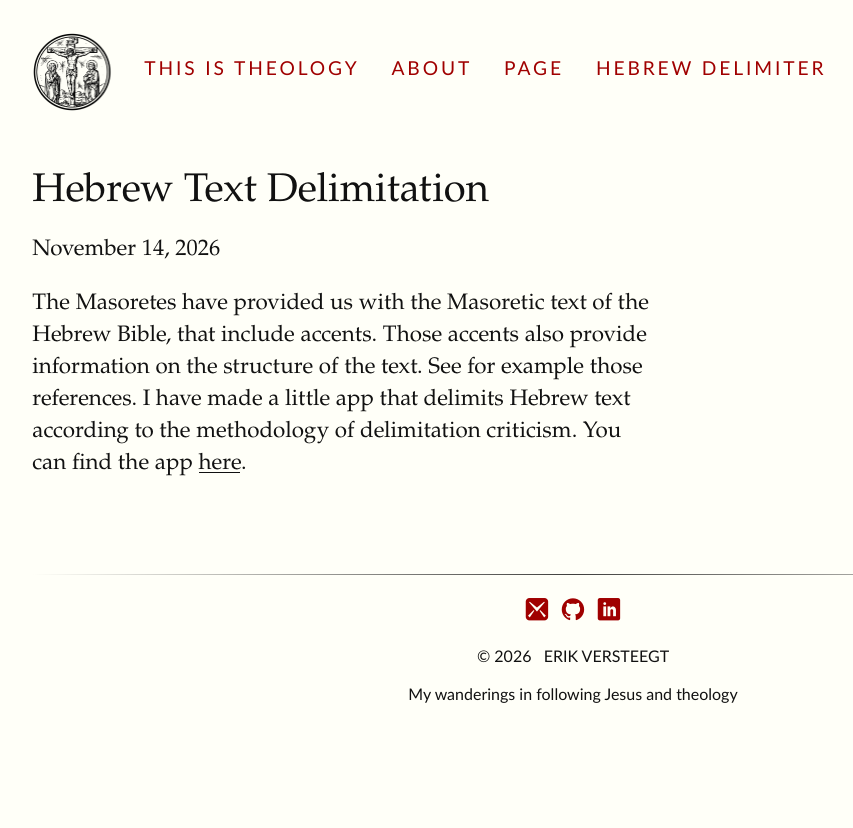
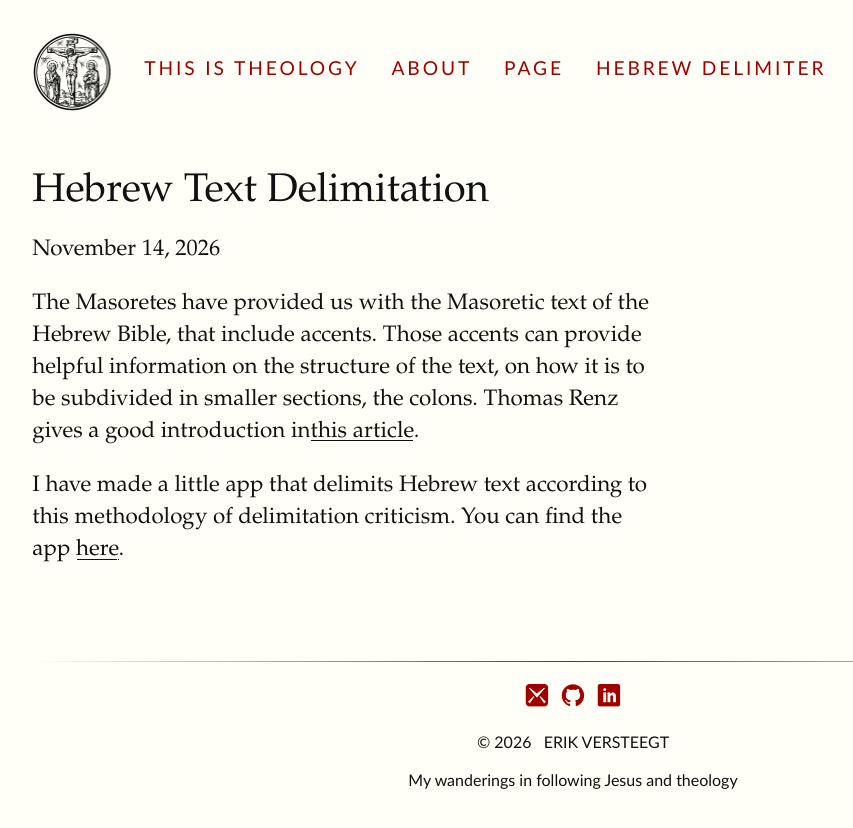
Before and after one commit to ThisIsTheology/thisistheology.github.io, a Jekyll site: the page built from _posts/2026-11-14-hebrew-bible-delimiter.md, in a window 1280 px wide. Shown: the top 828 px of the page, without its empty margins (31-884 px from the left). Built offline with Jekyll 4.4.1, drawn with Linux system fonts in a browser that asks for light colours; some web fonts are replaced.

Commit message:
Update 2026-11-14-hebrew-bible-delimiter.md

```diff
--- a/_posts/2026-11-14-hebrew-bible-delimiter.md
+++ b/_posts/2026-11-14-hebrew-bible-delimiter.md
@@ -4,4 +4,6 @@ title:  "Hebrew Text Delimitation"
 date:   2026-11-14
 categories: post
 ---
-The Masoretes have provided us with the Masoretic text of the Hebrew Bible, that include accents. Those accents also provide information on the structure of the text. See for example those references. I have made a little app that delimits Hebrew text according to the methodology of delimitation criticism. You can find the app <a href ="https://thisistheology.github.io/hebrew-delimiter/">here</a>.
+The Masoretes have provided us with the Masoretic text of the Hebrew Bible, that include accents. Those accents can provide helpful information on the structure of the text, on how it is to be subdivided in smaller sections, the colons. Thomas Renz gives a good introduction in<a href = "https://www.academia.edu/26055094/Colometry_and_Accentuation_in_Hebrew_Prophetic_Poetry">this article</a>.
+
+I have made a little app that delimits Hebrew text according to this methodology of delimitation criticism. You can find the app <a href ="https://thisistheology.github.io/hebrew-delimiter/">here</a>.
```
